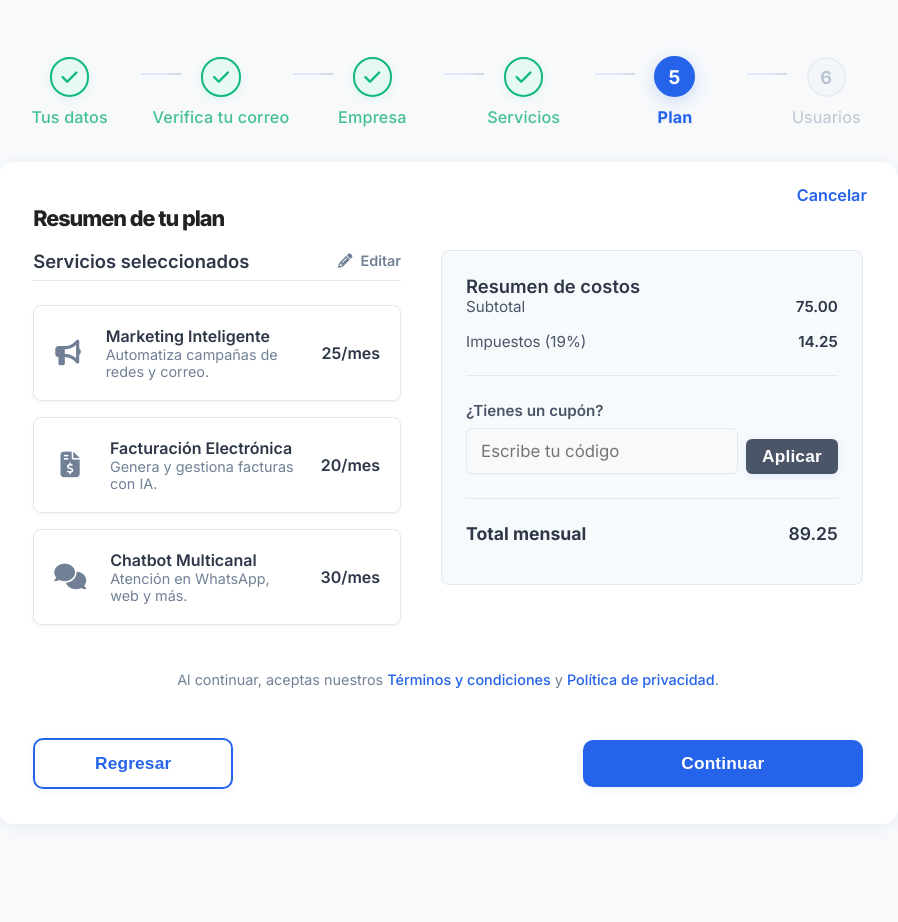
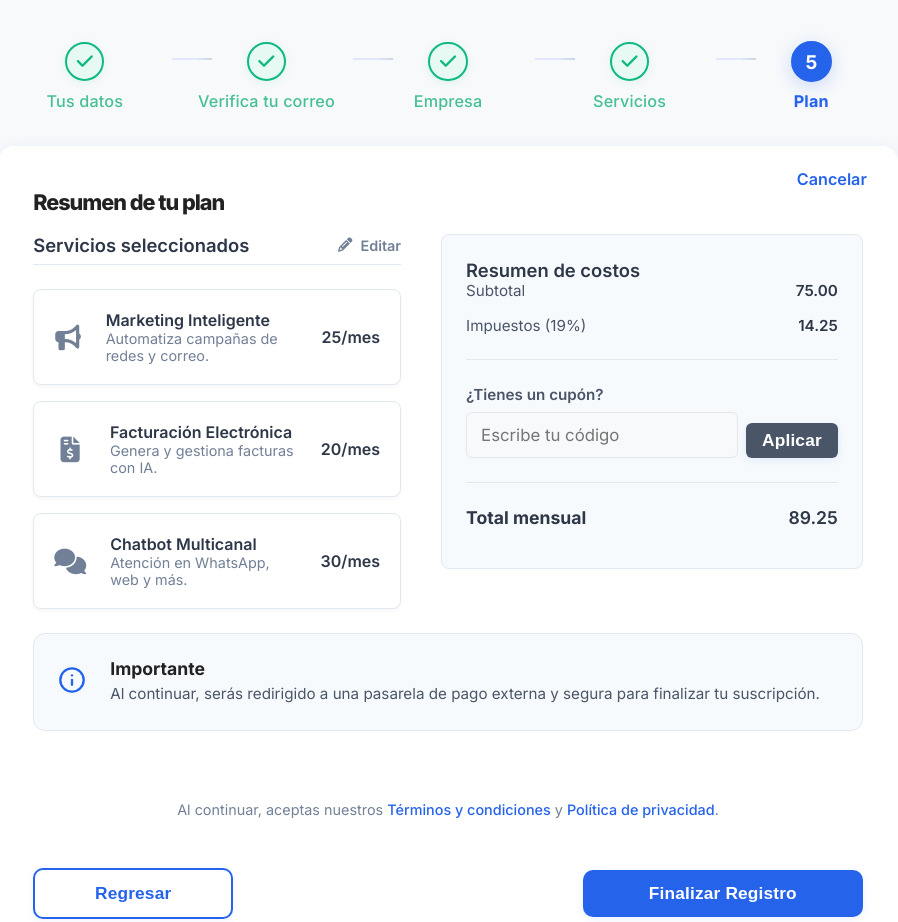
Before and after one commit to YesePuas/genesis, a plain HTML site: page register-step5.html in a window 1280 px wide. Shown: the whole page, without its empty margins (192-1090 px from the left). Before the commit the page ends 880 px from the top, so only its background shows below. Drawn offline with Linux system fonts and the light colour scheme.

Commit message:
Ajsute en paso 5

```diff
--- a/css/register.css
+++ b/css/register.css
@@ -1183,6 +1183,46 @@ input[type="tel"] {
   text-decoration: underline;
 }
 
+
+.info-card {
+  background: #F7FAFC;
+  border: 1px solid #E2E8F0;
+  border-radius: 12px;
+  padding: 1.5rem;
+  margin: 1.5rem 0;
+  display: flex;
+  align-items: center;
+  gap: 1.5rem;
+  width: 100%;
+  box-sizing: border-box;
+}
+
+.info-card-icon {
+  flex-shrink: 0;
+  color: var(--primary);
+  font-size: 1.8rem;
+  line-height: 1;
+}
+
+.info-card-content {
+  flex-grow: 1;
+}
+
+.info-card-title {
+  font-weight: 700;
+  font-size: 1.1rem;
+  color: var(--text-main);
+  margin: 0 0 0.25rem 0;
+}
+
+.info-card-text {
+  font-size: 0.95rem;
+  color: #4A5568;
+  margin: 0;
+  line-height: 1.5;
+}
+
+
 /* Modal Styles */
 .modal {
   display: none;
--- a/js/register.js
+++ b/js/register.js
@@ -8,7 +8,7 @@ document.addEventListener('DOMContentLoaded', function () {
 
   // Estado del wizard
   let currentStep = 0;
-  let stepsCompleted = [false, false, false, false, false, false];
+  let stepsCompleted = [false, false, false, false, false];
 
   // Inicializar barra de pasos
   function renderSteps() {
@@ -446,10 +446,10 @@ document.addEventListener('DOMContentLoaded', function () {
     window.location.href = 'register-step4.html';
   };
 
-  document.getElementById('btnContinuar').onclick = function (e) {
+  document.getElementById('btnFinalizar').onclick = function (e) {
     e.preventDefault();
-    // Aquí iría la lógica para guardar el plan y continuar
-    window.location.href = 'register-step6.html';
+    // Aquí iría la lógica para guardar el plan y finalizar el registro.
+    window.location.href = 'register-complete.html';
   };
 
   renderServices();
--- a/register-step5.html
+++ b/register-step5.html
@@ -21,7 +21,6 @@
             <li class="wizard-step"><span class="wizard-step-icon">3</span><span class="wizard-step-label">Empresa</span></li>
             <li class="wizard-step"><span class="wizard-step-icon">4</span><span class="wizard-step-label">Servicios</span></li>
             <li class="wizard-step"><span class="wizard-step-icon">5</span><span class="wizard-step-label">Plan</span></li>
-            <li class="wizard-step"><span class="wizard-step-icon">6</span><span class="wizard-step-label">Usuarios</span></li>
           </ol>
         </nav>
       </header>
@@ -63,12 +62,21 @@
               </div>
             </aside>
           </div>
+          <div class="info-card">
+            <div class="info-card-icon">
+              <svg xmlns="http://www.w3.org/2000/svg" width="28" height="28" viewBox="0 0 24 24" fill="none" stroke="currentColor" stroke-width="2" stroke-linecap="round" stroke-linejoin="round" class="feather feather-info"><circle cx="12" cy="12" r="10"></circle><line x1="12" y1="16" x2="12" y2="12"></line><line x1="12" y1="8" x2="12.01" y2="8"></line></svg>
+            </div>
+            <div class="info-card-content">
+              <h3 class="info-card-title">Importante</h3>
+              <p class="info-card-text">Al continuar, serás redirigido a una pasarela de pago externa y segura para finalizar tu suscripción.</p>
+            </div>
+          </div>
           <div class="terms-section">
             <p>Al continuar, aceptas nuestros <a href="#" id="openTermsModal">Términos y condiciones</a> y <a href="#" id="openPrivacyModal">Política de privacidad</a>.</p>
           </div>
           <div class="wizard-actions-row wizard-actions-two">
             <button type="button" class="btn btn-secondary" id="btnRegresar">Regresar</button>
-            <button type="submit" class="btn btn-primary" id="btnContinuar">Continuar</button>
+            <button type="submit" class="btn btn-primary" id="btnFinalizar">Finalizar Registro</button>
           </div>
         </section>
       </main>
```
Also changed, not shown: index.html (+2 -2 lines), login.html (+1 -1 lines), register-step1.html (+0 -1 lines), register-step2.html (+0 -1 lines), register-step3.html (+0 -1 lines), register-step4.html (+0 -1 lines).
